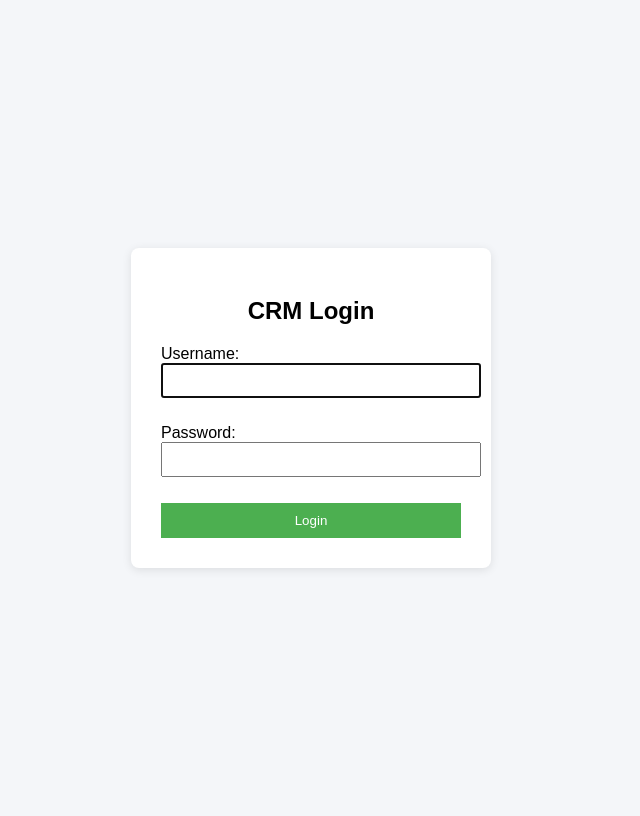
After one commit to vinay3717/crm-system, a Django app: page /accounts/login/ in a window 1280 px wide. The commit adds this page. Shown: the whole page, without its empty margins (329-969 px from the left). Run offline with Django 5.2, Linux system fonts and the light colour scheme.

Commit message:
Added simple login page

```diff
--- /dev/null
+++ b/CRM/crm/templates/registration/login.html
@@ -0,0 +1,65 @@
+<!DOCTYPE html>
+<html>
+<head>
+    <title>Login - CRM</title>
+    <style>
+        body {
+            background-color: #f4f6f9;
+            font-family: Arial;
+            display: flex;
+            justify-content: center;
+            align-items: center;
+            height: 100vh;
+        }
+
+        .login-box {
+            background: white;
+            padding: 30px;
+            border-radius: 8px;
+            width: 300px;
+            box-shadow: 0 2px 10px rgba(0,0,0,0.1);
+        }
+
+        h2 {
+            text-align: center;
+            margin-bottom: 20px;
+        }
+
+        input {
+            width: 100%;
+            padding: 8px;
+            margin-bottom: 10px;
+        }
+
+        button {
+            width: 100%;
+            padding: 10px;
+            background-color: #4CAF50;
+            border: none;
+            color: white;
+            cursor: pointer;
+        }
+
+        button:hover {
+            background-color: #45a049;
+        }
+
+        .errorlist {
+            color: red;
+        }
+    </style>
+</head>
+<body>
+
+<div class="login-box">
+    <h2>CRM Login</h2>
+
+    <form method="post">
+        {% csrf_token %}
+        {{ form.as_p }}
+        <button type="submit">Login</button>
+    </form>
+</div>
+
+</body>
+</html>
--- a/CRM/crm_project/urls.py
+++ b/CRM/crm_project/urls.py
@@ -19,5 +19,6 @@ from django.urls import path, include
 
 urlpatterns = [
     path('admin/', admin.site.urls),
+    path('accounts/', include('django.contrib.auth.urls')),  # For login/logout
     path('', include('crm.urls')),
 ]
```
Also changed, not shown: CRM/crm/templates/dashboard.html (+21 -0 lines), CRM/crm/views.py (+7 -1 lines).
